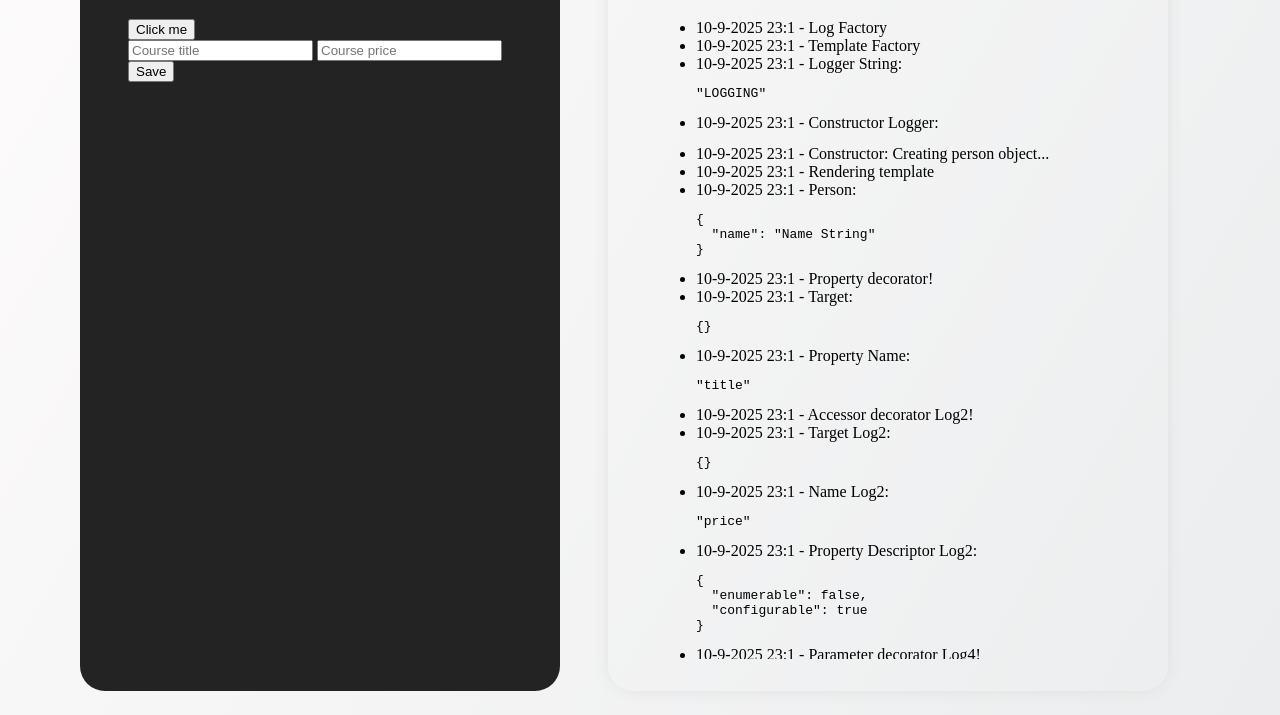
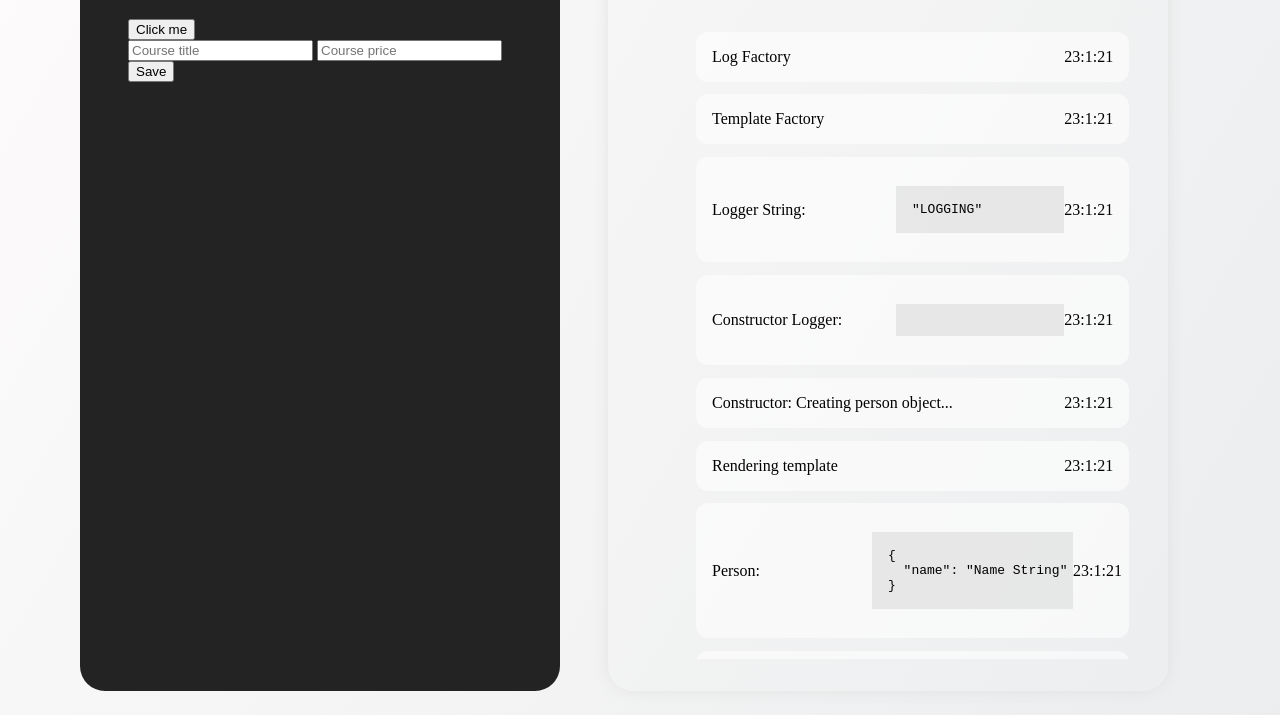
Before and after one commit to flavia3107/typescript-miniproject-2, a website with bundled scripts: page index.html in a window 1280 px wide. Shown: the part 85-800 px from the top of the page. Built offline with nearby package versions, Linux system fonts and the light colour scheme.

Commit message:
MiniProject-2: Styling P3

```diff
--- a/src/app.ts
+++ b/src/app.ts
@@ -203,37 +203,42 @@ function createLogs(log: string | object | { label: string; value: object }) {
   const li = document.createElement('li');
   const timeStamp = getTimeStamp();
   const timeSpan = document.createElement('span');
-  timeSpan.textContent = `${timeStamp} - `;
-  li.appendChild(timeSpan);
+  timeSpan.textContent = `${timeStamp}`;
+  const container = document.createElement('div');
+  container.className = 'details-container';
 
   if (typeof log === 'object') {
     if ('label' in log && 'value' in log) {
       const labelSpan = document.createElement('span');
       labelSpan.textContent = `${log.label}: `;
-      li.appendChild(labelSpan);
+      container.appendChild(labelSpan);
+
       const pre = document.createElement('pre');
       pre.textContent = JSON.stringify(log.value, null, 2);
-      li.appendChild(pre);
+      container.appendChild(pre);
     } else {
       const pre = document.createElement('pre');
       pre.textContent = JSON.stringify(log, null, 2);
-      li.appendChild(pre);
+      container.appendChild(pre);
     }
   } else {
     const textNode = document.createTextNode(log);
-    li.appendChild(textNode);
+    container.appendChild(textNode);
   }
+
+  li.appendChild(container);
+  li.appendChild(timeSpan);
   loggerResult?.appendChild(li);
 }
 
-
 function getTimeStamp() {
   const now = new Date();
-  const day = now.getDate();
-  const month = now.getMonth() + 1;
-  const year = now.getFullYear();
+  // const day = now.getDate();
+  // const month = now.getMonth() + 1;
+  // const year = now.getFullYear();
   const hours = now.getHours();
   const minutes = now.getMinutes();
-  const formatted = `${day}-${month}-${year} ${hours}:${minutes}`;
+  const seconds = now.getSeconds();
+  const formatted = `${hours}:${minutes}:${seconds}`;
   return formatted;
 }
--- a/style.css
+++ b/style.css
@@ -38,4 +38,53 @@ body {
 ul {
 	height: calc(100% - 7rem);
 	overflow: auto;
+	list-style: none;
 }
+
+li {
+	background: #ffffff91;
+	display: flex;
+	width: 95%;
+	padding: 1rem;
+	border-radius: 12px;
+	box-sizing: border-box;
+	margin: 0.8rem 0 0;
+	justify-content: space-between;
+	align-items: center;
+}
+
+.details-container {
+	display: flex;
+	align-items: center;
+	gap: 3rem;
+	width: 90%;
+}
+
+.details-container span {
+	width: 10rem;
+}
+
+pre {
+	background: #d3d3d378;
+	padding: 1rem;
+	width: calc(100% - 12rem);
+}
+
+::-webkit-scrollbar {
+	height: 0.563rem;
+	width: 0.563rem;
+}
+
+::-webkit-scrollbar-thumb {
+	background: #d3d3d3;
+	width: 0.563rem;
+}
+
+::-webkit-scrollbar-track {
+	background: transparent;
+	width: 0.563rem;
+}
+
+::-webkit-scrollbar-corner {
+	background: transparent;
+}
```
